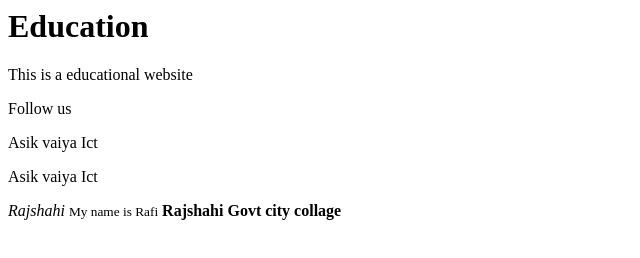
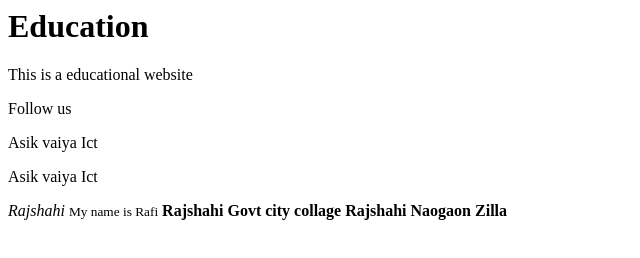
Before and after one commit to enan2025/education-, a plain HTML site: page index.html in a window 1280 px wide. Shown: the whole page, without its empty margins (0-640 px from the left). Drawn offline with Linux system fonts and the light colour scheme.

Commit message:
Update index.html

```diff
--- a/index.html
+++ b/index.html
@@ -6,3 +6,4 @@
 <i>Rajshahi</i>
 <small>My name is Rafi</small>
 <b>Rajshahi Govt city collage </b>
+<strong>Rajshahi Naogaon Zilla </strong>
```
